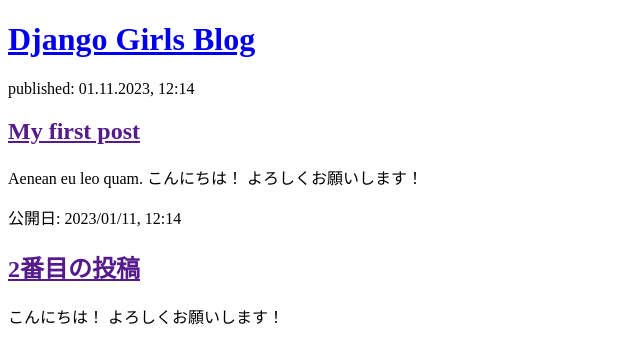
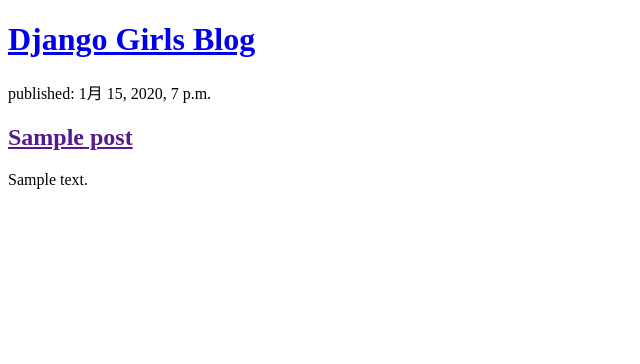
Before and after one commit to 00134219/my-first-blog, a Django app: page / in a window 1280 px wide. Shown: the top 364 px of the page, without its empty margins (0-640 px from the left). Run offline with Django 3.2, Linux system fonts and the light colour scheme; tables that the repository leaves empty hold one stand-in row (values such as "Sample post").

Commit message:
Modified templates to display posts from database.

```diff
--- a/blog/templates/blog/post_list.html
+++ b/blog/templates/blog/post_list.html
@@ -8,16 +8,12 @@
       <h1><a href="/">Django Girls Blog</a></h1>
     </div>
 
-    <div>
-      <p>published: 01.11.2023, 12:14</p>
-      <h2><a href="">My first post</a></h2>
-      <p>Aenean eu leo quam. こんにちは！ よろしくお願いします！</p>
-    </div>
-
-    <div>
-      <p>公開日: 2023/01/11, 12:14</p>
-      <h2><a href="">2番目の投稿</a></h2>
-      <p>こんにちは！ よろしくお願いします！</p>
-    </div>
+    {% for post in posts%}
+      <div>
+        <p>published: {{ post.published_date }}</p>
+        <h2><a href="">{{ post.title }}</a></h2>
+        <p>{{ post.text|linebreaksbr }}</p>
+      </div>
+    {% endfor %}
   </body>
 </html>
--- a/blog/views.py
+++ b/blog/views.py
@@ -1,8 +1,19 @@
 from django.shortcuts import render
+from django.utils import timezone
+# models の前にあるドットは カレントディレクトリ 、もしくは カレントアプリケーション のこと
+# iews.pyと models.pyは、同じディレクトリに置いてあるから、ドット入れるだけで問題なし。
+# そして、モデルの名前を指定してインポート（今回はPost）。
+from .models import Post
 
 # Create your views here.
 
 def post_list(request):
+  posts = Post.objects.filter(published_date__lte=timezone.now()).order_by('published_date')
   # blog/post_list.html テンプレートを（色々なものを合わせて）組み立てる render という関数を呼び出して,
   # 得た値を return しています。
-  return render(request, 'blog/post_list.html', {})
+  # 最後のパラメータに注目すると {}と書かれているが、この中に指定した情報を、テンプレートが表示してくれる。
+  # {} の中に引数を記述する時は、名前と値をセットにしなくてはなりません。
+  # 注意して欲しいのは、シングルクォートです。 :（コロン） で区切られた、前の方の posts は、
+  # シングルクォート で囲まれて、'posts' になっていますよね。こちらが名前で、後ろの方の posts は値、クエリセットのこと.
+  # クエリセットとは、モデルの中のオブジェクトのリストのこと。
+  return render(request, 'blog/post_list.html', {'posts': posts})
```
